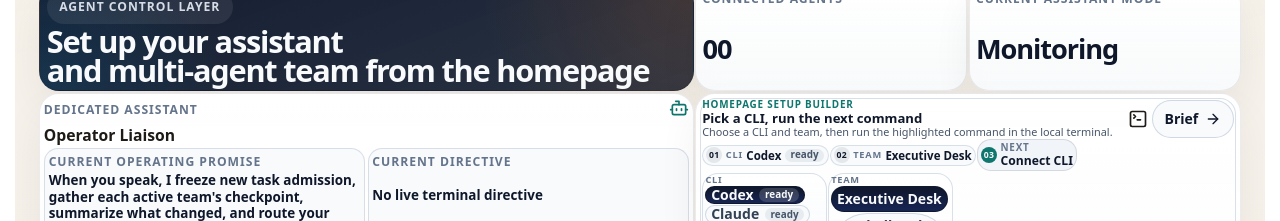
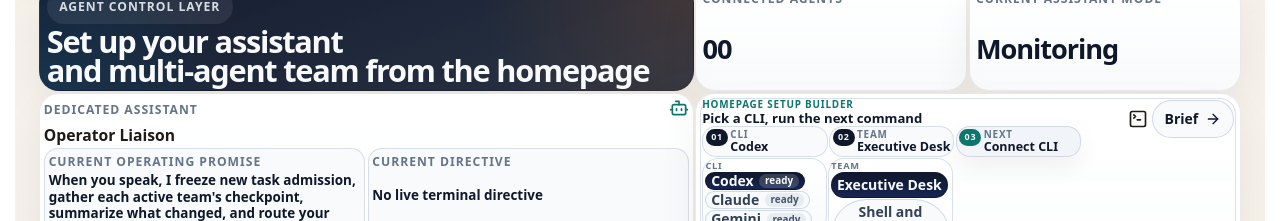
Before and after one commit to GongJae00/research-pages, a Next.js app in the folder apps/web/: page /en in a window 1280 px wide. Shown: the part 1580-1801 px from the top of the page. Built offline with nearby package versions, Linux system fonts and the light colour scheme; no server answers.

Commit message:
Autonomy batch 1572: shell-experience

```diff
--- a/apps/web/src/components/homepage-agent-control-section.tsx
+++ b/apps/web/src/components/homepage-agent-control-section.tsx
@@ -384,32 +384,26 @@
               <div className={styles.setupTitleBlock}>
                 <span className={styles.setupEyebrow}>{copy.setupBuilderLabel}</span>
                 <h4>{copy.setupBuilderTitle}</h4>
-                <p className={styles.setupBody}>{copy.setupBuilderBody}</p>
-                <div className={styles.setupDigestBar} aria-label={copy.activeSetup}>
-                  <div className={styles.setupDigestChip}>
-                    <span className={styles.setupDigestOrdinal}>01</span>
-                    <span className={styles.setupDigestLead}>{copy.chooseProvider}</span>
-                    <span className={styles.setupDigestValue}>{selectedProvider?.label ?? "-"}</span>
-                    {selectedProvider ? (
-                      <span
-                        className={`${styles.inlineStatusBadge} ${getProviderStatusClass(selectedProvider.status)}`}
-                      >
-                        {getProviderStatusLabel(locale, selectedProvider.status)}
-                      </span>
-                    ) : null}
+                <div className={styles.setupScanBar} aria-label={copy.setupStepsLabel}>
+                  <div className={styles.setupScanChip}>
+                    <span className={styles.setupChipStep}>01</span>
+                    <div className={styles.setupScanCopy}>
+                      <span className={styles.setupScanLabel}>{copy.chooseProvider}</span>
+                      <strong>{selectedProvider?.label ?? "-"}</strong>
+                    </div>
                   </div>
-                  <div className={styles.setupDigestChip}>
-                    <span className={styles.setupDigestOrdinal}>02</span>
-                    <span className={styles.setupDigestLead}>{copy.chooseTeam}</span>
-                    <span className={styles.setupDigestValue}>{selectedTeam?.name ?? "-"}</span>
+                  <div className={styles.setupScanChip}>
+                    <span className={styles.setupChipStep}>02</span>
+                    <div className={styles.setupScanCopy}>
+                      <span className={styles.setupScanLabel}>{copy.chooseTeam}</span>
+                      <strong>{selectedTeam?.name ?? "-"}</strong>
+                    </div>
                   </div>
-                  <div className={`${styles.setupDigestChip} ${styles.setupDigestChipAccent}`}>
-                    <span className={styles.setupDigestOrdinal}>03</span>
-                    <div className={styles.digestLabelGroup}>
-                      <span className={styles.setupDigestLabel}>{copy.nextActionLabel}</span>
-                      <span className={styles.digestMeta}>
-                        {setupCommandCards.find((item) => item.kind === nextCommandKind)?.title ?? "-"}
-                      </span>
+                  <div className={`${styles.setupScanChip} ${styles.setupScanChipAccent}`}>
+                    <span className={styles.setupChipStep}>03</span>
+                    <div className={styles.setupScanCopy}>
+                      <span className={styles.setupScanLabel}>{copy.nextActionLabel}</span>
+                      <strong>{nextSetupCommand?.title ?? copy.setupCommand}</strong>
                     </div>
                   </div>
                 </div>
```
